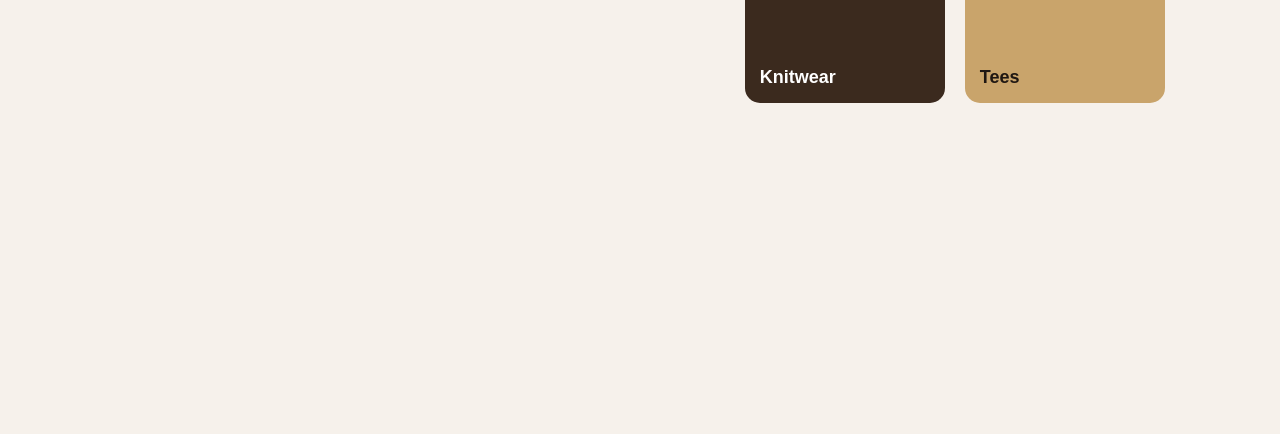
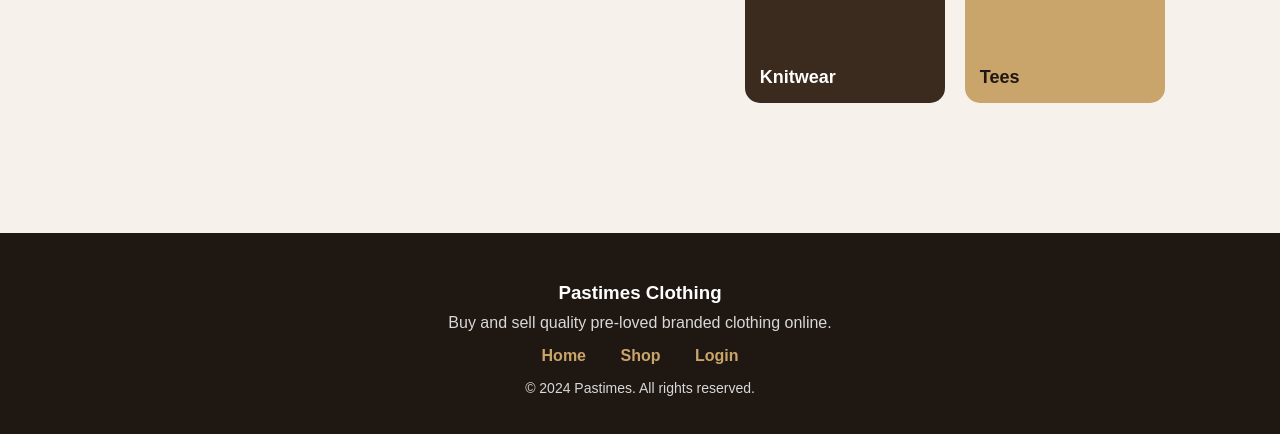
Before and after one commit to sibongilee/Pastimes, a PHP site: page / in a window 1280 px wide. Shown: the part 515-949 px from the top of the page. Before the commit the page ends 618 px from the top, so only its background shows below. Run offline with PHP 8.4, Linux system fonts and the light colour scheme.

Commit message:
Add footer to multiple pages and enhance checkout page title

```diff
--- a/admin.php
+++ b/admin.php
@@ -110,6 +110,7 @@ $users = mysqli_query($conn, "SELECT * FROM tblUser");
 </div>
 
 <?php } ?>
+<?php include("footer.php"); ?>
 
 </body>
 </html>
--- a/admin_clothes.php
+++ b/admin_clothes.php
@@ -69,4 +69,5 @@ while($row = mysqli_fetch_assoc($result))
         Delete
     </a>
 </div>
+<?php include("footer.php"); ?>
 <?php } ?>
--- a/admin_users.php
+++ b/admin_users.php
@@ -51,4 +51,5 @@ while($row = mysqli_fetch_assoc($result))
     <a href="?approve=<?php echo $row['user_id']; ?>">Approve</a>
     <a href="?delete=<?php echo $row['user_id']; ?>">Delete</a>
 </div>
+<?php include("footer.php"); ?>
 <?php } ?>
--- a/cart.php
+++ b/cart.php
@@ -123,6 +123,6 @@ foreach ($_SESSION["cart"] as $id => $quantity) {
         <button>Proceed to Checkout</button>
     </a>
 </div>
-
+<?php include("footer.php"); ?>
 </body>
 </html>
--- a/checkout.php
+++ b/checkout.php
@@ -19,7 +19,7 @@ $products = [
 <!DOCTYPE html>
 <html>
 <head>
-    <title>Checkout</title>
+    <title>Checkout - Pastimes</title>
     <link rel="stylesheet" href="css/style.css">
 </head>
 <body>
--- a/clothes.php
+++ b/clothes.php
@@ -73,6 +73,6 @@ $women = mysqli_query($conn, "SELECT * FROM tblClothes WHERE category='Women'");
 <?php } ?>
 </div>
 
-
+<?php include("footer.php"); ?>
 </body>
 </html>
--- a/completeOrder.php
+++ b/completeOrder.php
@@ -23,6 +23,7 @@ unset($_SESSION['cart']);
     </a>
 
 </div>
+<?php include("footer.php"); ?>
 
 </body>
 </html>
--- a/css/style.css
+++ b/css/style.css
@@ -206,3 +206,104 @@ button:hover {
     transform: scale(1.02);
     transition: 0.3s;
 }
+/* CHECKOUT PAGE */
+
+.checkout-container{
+    width:80%;
+    margin:50px auto;
+}
+
+.checkout-container h1{
+    text-align:center;
+    margin-bottom:30px;
+}
+
+.checkout-items{
+    display:flex;
+    flex-direction:column;
+    gap:15px;
+}
+
+.checkout-item{
+    background:white;
+    padding:20px;
+    border-radius:12px;
+    box-shadow:0 3px 8px rgba(0,0,0,0.1);
+}
+
+.checkout-total{
+    text-align:right;
+    margin-top:20px;
+    margin-bottom:20px;
+}
+
+.checkout-form{
+    background:white;
+    padding:25px;
+    border-radius:15px;
+    box-shadow:0 3px 10px rgba(0,0,0,0.1);
+}
+
+.checkout-form input{
+    width:100%;
+    padding:12px;
+    margin-bottom:15px;
+    border:1px solid #ccc;
+    border-radius:8px;
+}
+
+.checkout-form button{
+    width:100%;
+    background:#1f1712;
+    color:white;
+    padding:12px;
+    border:none;
+    border-radius:8px;
+    cursor:pointer;
+}
+
+.continue-btn{
+    display:inline-block;
+    text-decoration:none;
+    background:#c9a46b;
+    color:white;
+    padding:12px 25px;
+    border-radius:30px;
+}
+/*FOOTER*/
+.footer {
+    background: #1f1712;
+    color: white;
+    text-align: center;
+    padding: 30px 20px;
+    margin-top: 50px;
+}
+
+.footer h3 {
+    margin-bottom: 10px;
+}
+
+.footer p {
+    margin: 8px 0;
+    color: #d8d8d8;
+}
+
+.footer-links {
+    margin: 15px 0;
+}
+
+.footer-links a {
+    color: #c9a46b;
+    text-decoration: none;
+    margin: 0 15px;
+    font-weight: bold;
+}
+
+.footer-links a:hover {
+    color: white;
+}
+
+.copyright {
+    margin-top: 15px;
+    font-size: 14px;
+}
--- /dev/null
+++ b/footer.php
@@ -0,0 +1,13 @@
+<footer class="footer">
+    <div class="footer-content">
+        <h3>Pastimes Clothing</h3>
+        <p>Buy and sell quality pre-loved branded clothing online.</p>
+        <div class="footer-links">
+            <a href="index.php">Home</a>
+            <a href="clothes.php">Shop</a>
+            <a href="login.php">Login</a>
+            </div>
+            <p class="copyright">&copy; 2024 Pastimes. All rights reserved.</p>
+    </div>
+
+</footer>
--- a/index.php
+++ b/index.php
@@ -27,6 +27,7 @@
         <div class="card light">Tees</div>
 
     </div>
+</div>
+<?php include("footer.php"); ?>
 </body>
-
 </html>
--- a/login.php
+++ b/login.php
@@ -72,6 +72,6 @@ if (isset($_POST["login"])) {
         </form>
     </div>
 </div>
-
+<?php include("footer.php"); ?>
 </body>
 </html>
--- a/messages.php
+++ b/messages.php
@@ -56,5 +56,6 @@ while($row = mysqli_fetch_assoc($result))
     <a href="?approve=<?php echo $row['request_id']; ?>">Approve</a>
     <a href="?reject=<?php echo $row['request_id']; ?>">Reject</a>
 </div>
+<?php include("footer.php"); ?>
 <?php
 } ?>
```
